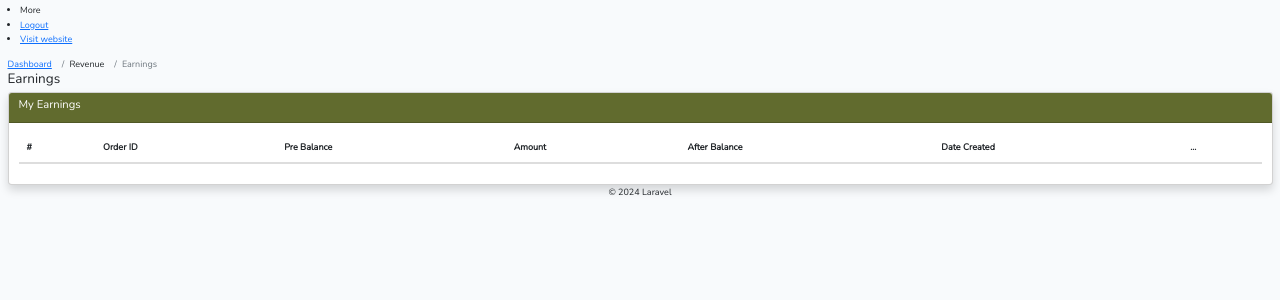
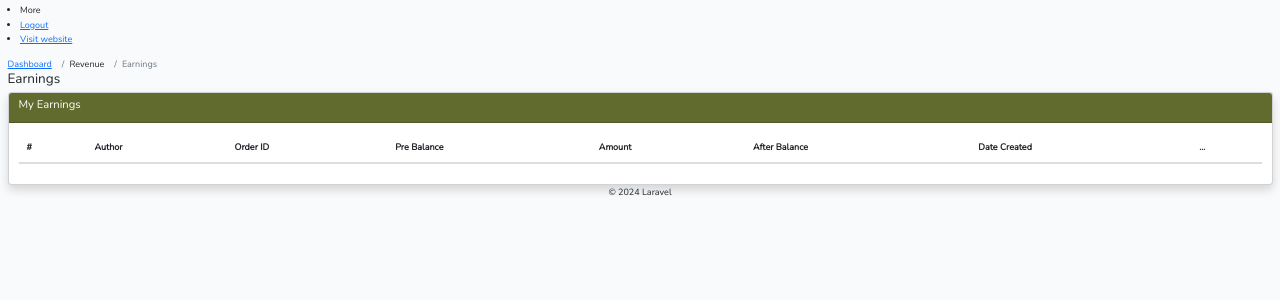
Before and after one commit to sodmond/The-Authors-Republic, a Laravel app: page /The-Authors-Republic/admin/revenue/earnings in a window 1280 px wide. Shown: the part 417-717 px from the top of the page. Run offline with Laravel 10, Linux system fonts and the light colour scheme; the visitor is signed in with stand-in values (Sample User, id 1); data comes from the database, SQL or seed files in the repository; data that the repository does not hold is empty; style sheets or scripts are compiled from the project's sources; some libraries are stand-ins or nearby versions.

Commit message:
Update earnings.blade.php

```diff
--- a/resources/views/admin/revenue/earnings.blade.php
+++ b/resources/views/admin/revenue/earnings.blade.php
@@ -35,6 +35,7 @@
                                     <thead>
                                         <tr>
                                             <th>#</th>
+                                            <th>Author</th>
                                             <th>Order ID</th>
                                             <th>Pre Balance</th>
                                             <th>Amount</th>
@@ -48,6 +49,7 @@
                                         @foreach ($earnings as $earning)
                                             <tr>
                                                 <td>{{ $row++ }}</td>
+                                                <td>{{ ucwords($earning->author->firstname.' '.$earning->author->lastname) }}</td>
                                                 <td>
                                                     <a href="{{ route('admin.order', ['id' => $earning->order_id]) }}">
                                                         {{ ($orders[$earning->order_id]->code) }}</a>
```
